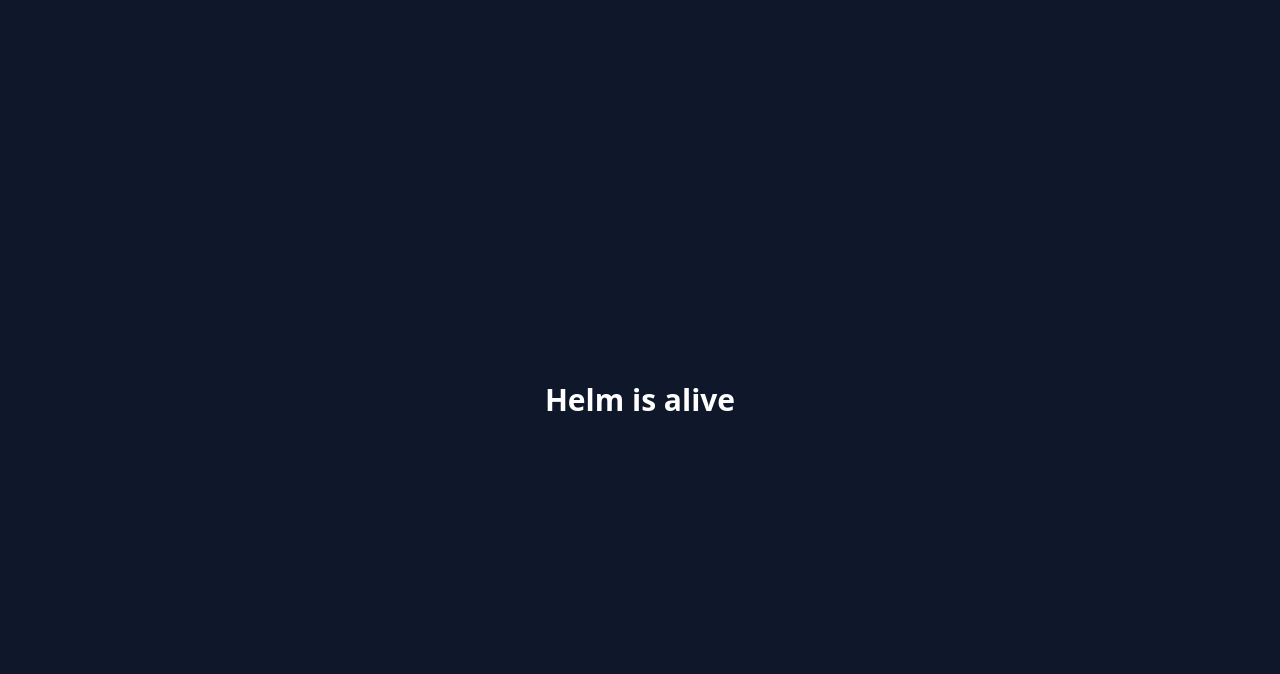
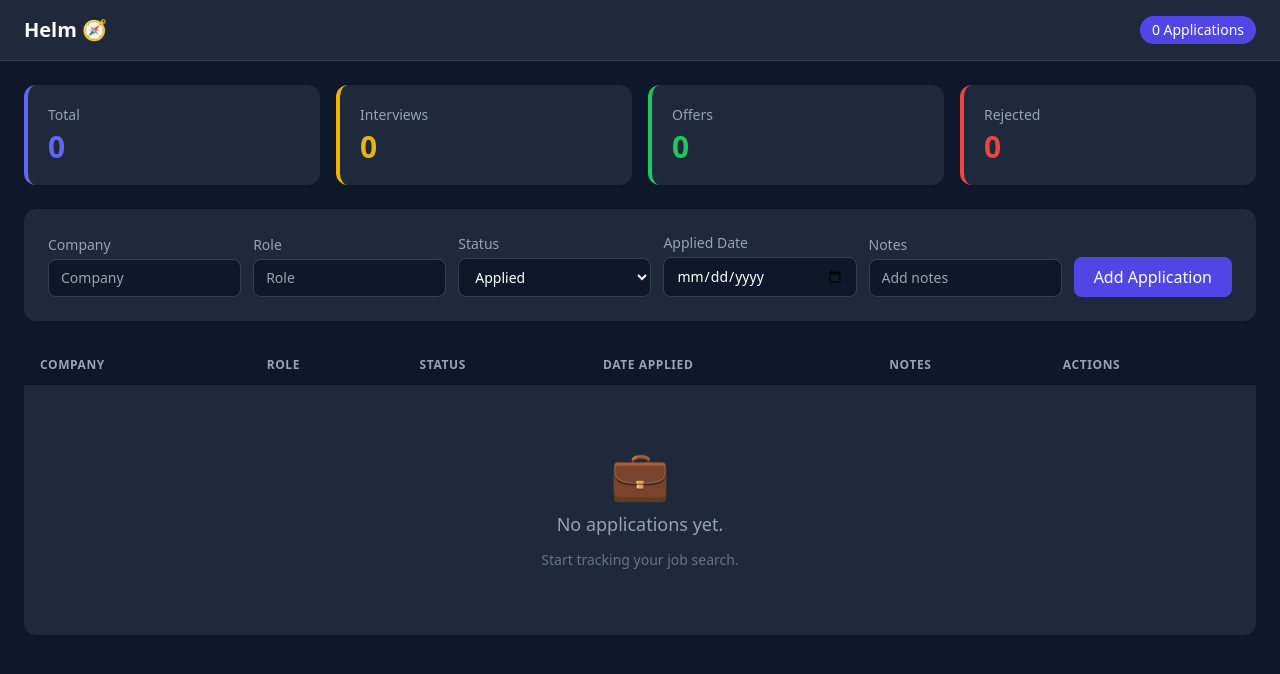
Before and after one commit to HarveyPunsalan/Helm, a React (Vite) app in the folder helm-frontend/: page / in a window 1280 px wide. Shown: the top 674 px of the page. Built offline with nearby package versions, Linux system fonts and the light colour scheme.

Commit message:
ticket 2 done first phase of ui done

```diff
--- a/helm-frontend/src/App.tsx
+++ b/helm-frontend/src/App.tsx
@@ -1,10 +1,24 @@
+import { useState } from "react"
+import  Header  from './components/Header'
+import JobForm  from './components/JobForm'
+import JobTable from './components/JobTable'
+import StatCards from './components/StatCards'
+import type { Job } from './types/job'
+
 function App() {
-  return (
-    <div className="min-h-screen bg-slate-900 flex items-center justify-center">
-      <h1 className="text-white text-3xl font-bold">Helm is alive</h1>
+  const [jobs] = useState<Job[]>([])
+  const stats = { total: 0, interviews: 0, offers: 0, rejected: 0 }
 
-    </div>
-  )
+    return (
+        <div className="min-h-screen bg-slate-900">
+          <Header total={jobs.length} />
+          <main className="py-6 space-y-6">
+            <StatCards stats={stats} />
+            <JobForm />
+            <JobTable jobs={jobs} />
+          </main>
+        </div>
+    );
 }
 
-export default App
+export default App;
--- a/helm-frontend/src/components/JobForm.tsx
+++ b/helm-frontend/src/components/JobForm.tsx
@@ -2,17 +2,17 @@
     return (
         <div className="bg-slate-800 rounded-xl p-6 mx-6">
             <div className="flex flex-wrap gap-3 items-end">
-                <div className="flex flex-col gap-1">
+                <div className="flex flex-col gap-1 flex-1">
                     <label className="text-slate-400 text-sm">Company</label>
                     <input type="text" placeholder="Company" className="bg-slate-900 border border-slate-700 focus:border-indigo-500 focus:outline-none text-white rounded-lg px-3 py-2 text-sm w-full"/>
                 </div>
 
-                <div className="flex flex-col gap-1">
+                <div className="flex flex-col gap-1 flex-1">
                     <label className="text-slate-400 text-sm">Role</label>
                     <input type="text" placeholder="Role" className="bg-slate-900 border border-slate-700 focus:border-indigo-500 focus:outline-none text-white rounded-lg px-3 py-2 text-sm w-full"/>
                 </div>
 
-                <div className="flex flex-col gap-1">
+                <div className="flex flex-col gap-1 flex-1">
                     <label className="text-slate-400 text-sm">Status</label>
                     <select className="bg-slate-900 border border-slate-700 focus:border-indigo-500 focus:outline-none text-white rounded-lg px-3 py-2 text-sm w-full">
                         <option value="Applied">Applied</option>
@@ -22,12 +22,12 @@
                         </select>
                 </div>
 
-                <div className="flex flex-col gap-1">
+                <div className="flex flex-col gap-1 flex-1">
                     <label className="text-slate-400 text-sm">Applied Date</label>
                     <input type="date" placeholder="Company" className="bg-slate-900 border border-slate-700 focus:border-indigo-500 focus:outline-none text-white rounded-lg px-3 py-2 text-sm w-full"/>
                 </div>
 
-                <div className="flex flex-col gap-1">
+                <div className="flex flex-col gap-1 flex-1">
                     <label className="text-slate-400 text-sm">Notes</label>
                     <input type="text" placeholder="Add notes" className="bg-slate-900 border border-slate-700 focus:border-indigo-500 focus:outline-none text-white rounded-lg px-3 py-2 text-sm w-full"/>
                 </div>
--- a/helm-frontend/src/components/JobTable.tsx
+++ b/helm-frontend/src/components/JobTable.tsx
@@ -0,0 +1,44 @@
+import type { Job } from '../types/job';
+import EmptyState from './EmptyState';
+
+interface JobTableProps {
+    jobs: Job[];
+}
+
+function JobTable({ jobs }: JobTableProps) {
+    return (
+        <div className="bg-slate-800 rounded-xl mx-6 overflow-hidden">
+            <div className="overflow-x-auto">
+                <table className="w-full text-sm">
+                    <thead className="bg-slate-900">
+                        <tr>
+                            <th className="text-slate-400 text-xs uppercase tracking-wider px-4 py-3 text-left">Company</th>
+                            <th className="text-slate-400 text-xs uppercase tracking-wider px-4 py-3 text-left">Role</th>
+                            <th className="text-slate-400 text-xs uppercase tracking-wider px-4 py-3 text-left">Status</th>
+                            <th className="text-slate-400 text-xs uppercase tracking-wider px-4 py-3 text-left">Date Applied</th>
+                            <th className="text-slate-400 text-xs uppercase tracking-wider px-4 py-3 text-left">Notes</th>
+                            <th className="text-slate-400 text-xs uppercase tracking-wider px-4 py-3 text-left">Actions</th>
+                        </tr>
+                    </thead>
+
+                    <tbody>
+                        {jobs.length === 0 ? (
+                            <tr>
+                                <td colSpan={6}>
+                                    <EmptyState />
+                                </td>
+                            </tr>
+
+                        ) : (
+                            null
+
+                        )}
+                    </tbody>
+                </table>
+            </div>
+        </div>
+
+    );
+}
+
+export default JobTable;
```
